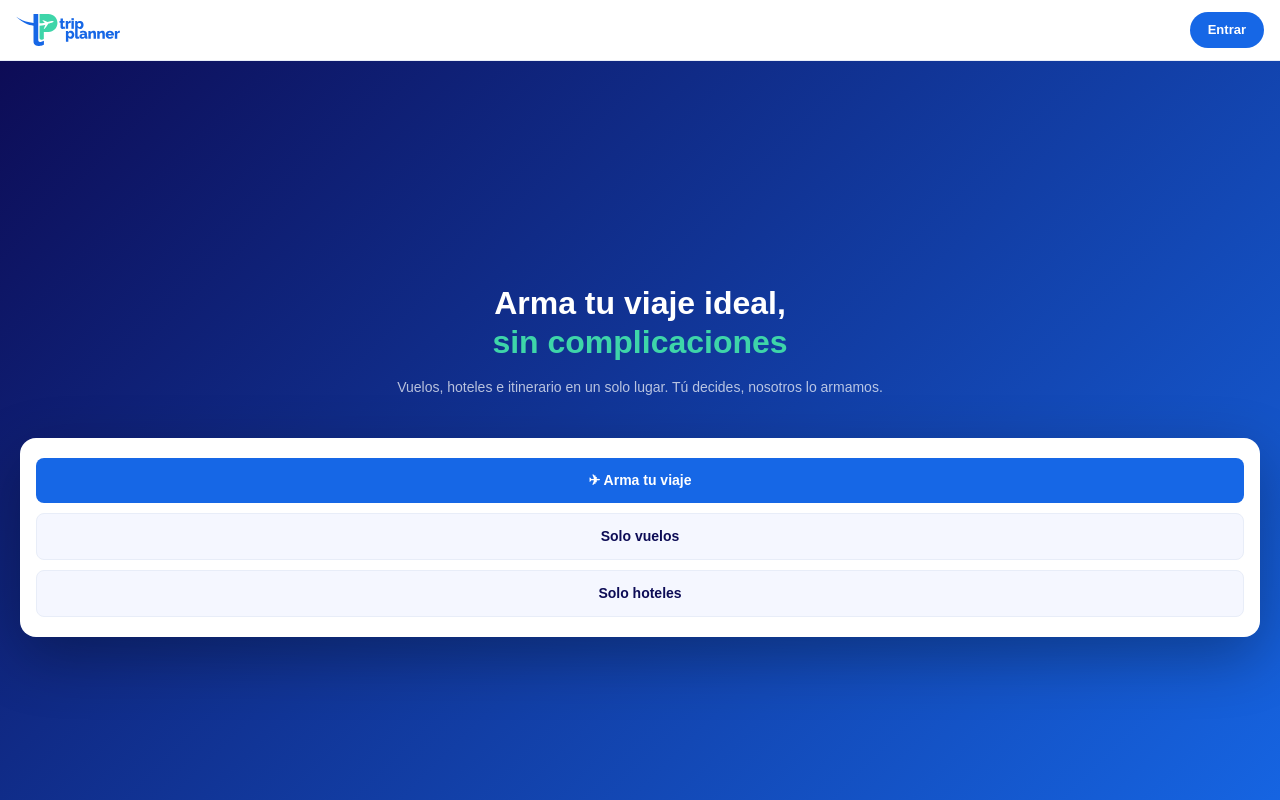
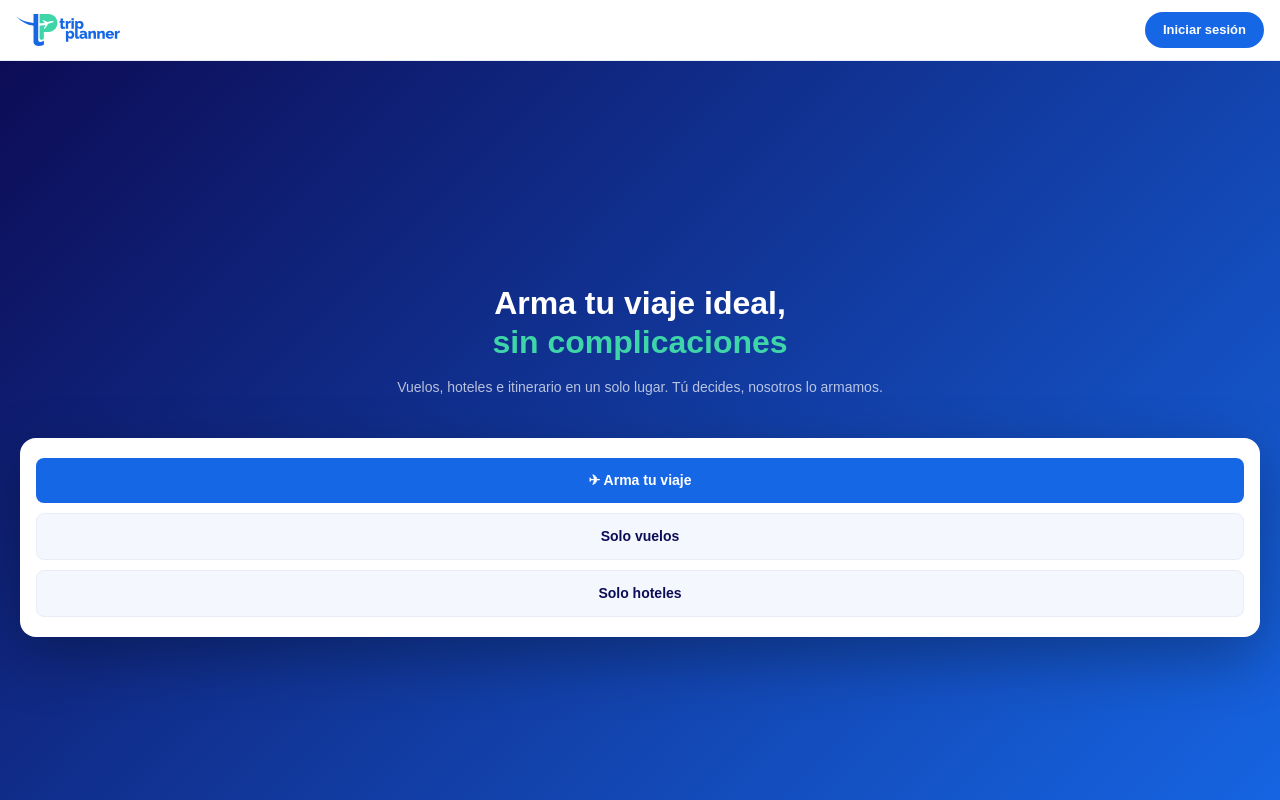
Before and after one commit to barreradionisio/trip-planner, a Next.js app: page / in a window 1280 px wide. Shown: the top 800 px of the page. Built offline with nearby package versions, Linux system fonts and the light colour scheme; no server answers.

Commit message:
NavUsuario en landing

```diff
--- a/app/page.tsx
+++ b/app/page.tsx
@@ -3,6 +3,7 @@
 import Logo from "./components/Logo";
 import Link from "next/link";
 import { useIsMobile } from "./hooks/useIsMobile";
+import NavUsuario from "./components/NavUsuario";
 
 export default function Home() {
   const isMobile = useIsMobile();
@@ -28,9 +29,7 @@ export default function Home() {
             <Link href="/soporte" style={{ fontSize: "13px", color: "#0D0C56", textDecoration: "none", fontWeight: "600", padding: "6px 14px", borderRadius: "50px" }}>Soporte</Link>
           </div>
         )}
-        <Link href="/login" style={{ fontSize: "13px", background: "#1667E6", color: "#fff", textDecoration: "none", fontWeight: "700", padding: "8px 18px", borderRadius: "50px" }}>
-          {isMobile ? "Entrar" : "Iniciar sesión"}
-        </Link>
+        <NavUsuario />
       </nav>
 
       {/* HERO */}
```
